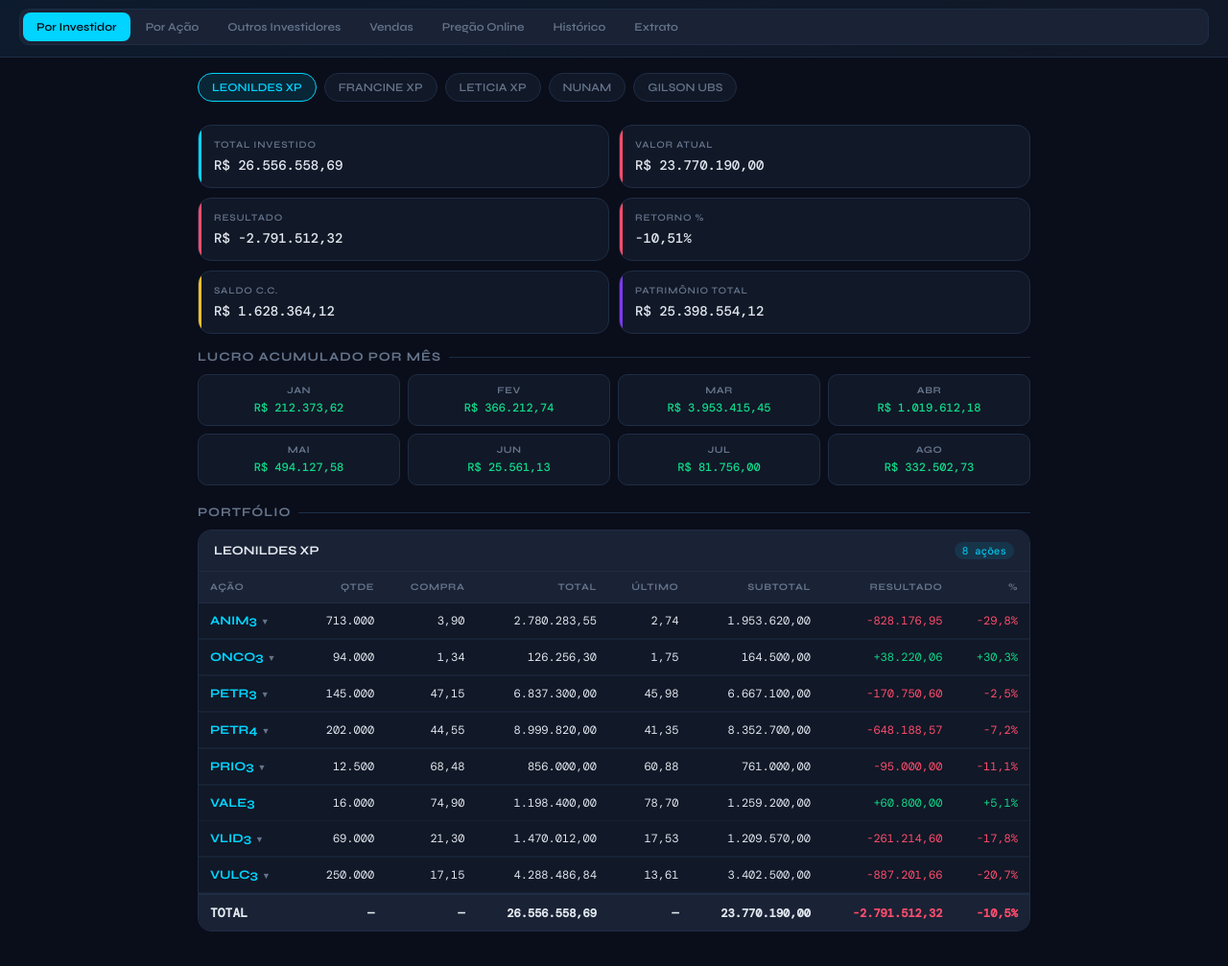
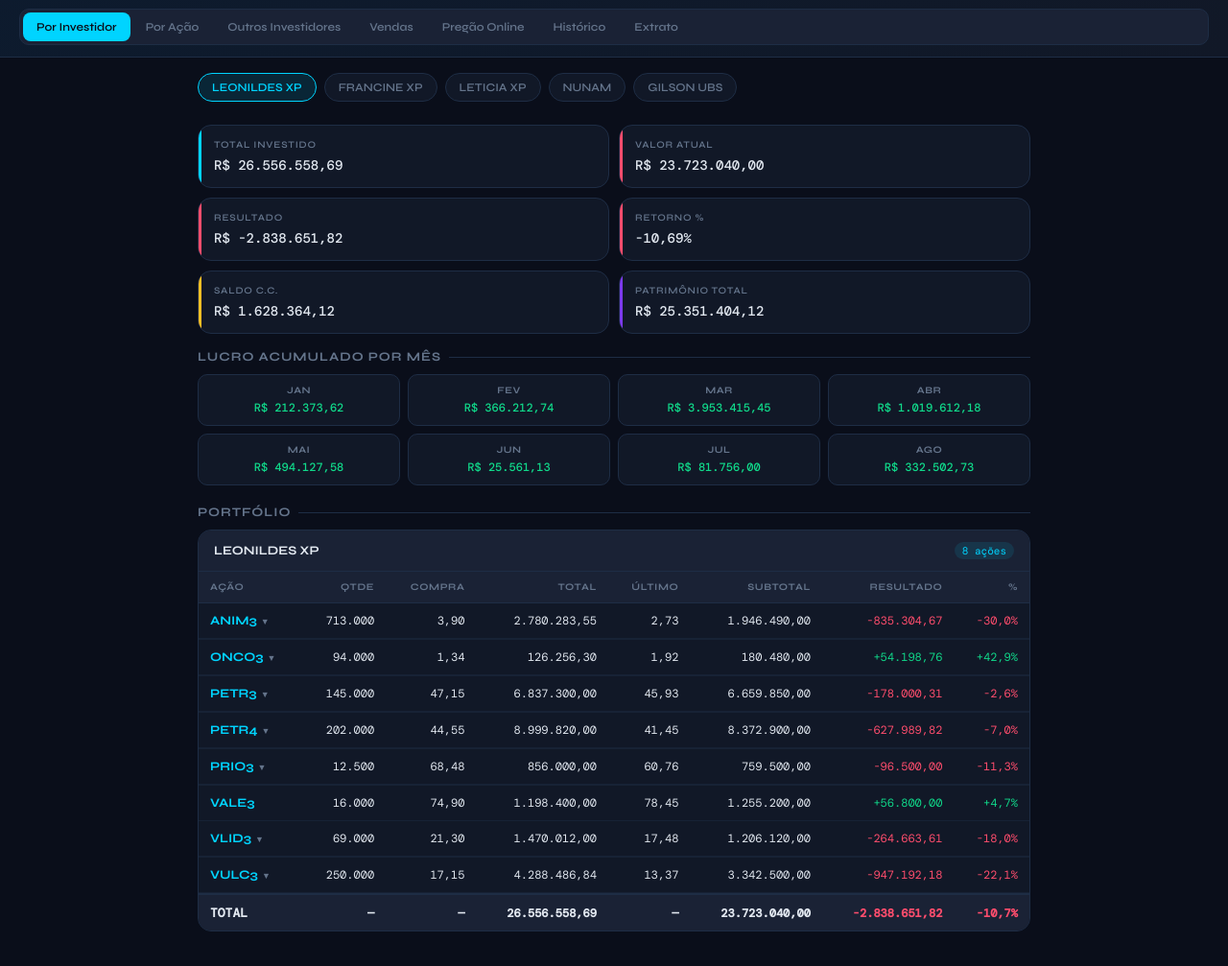
Before and after one commit to diretoriafinanceira-bit/pitzinvest, a plain HTML site: page index.html in a window 1280 px wide. Shown: the part 43-1050 px from the top of the page at 96% size. Drawn offline with nearby package versions, Linux system fonts and the light colour scheme.

Commit message:
Fechto 26082026
Updated investment data for various stocks and adjusted balances.

```diff
--- a/index.html
+++ b/index.html
@@ -119,44 +119,47 @@
 <div class="container"><div id="app-content"></div></div>
 <script>const investimentos = [
   // LEONILDES XP
-  {inv:"LEONILDES XP",acao:"ANIM3", qtde:713000, compra:3.899415918653576, total:2780283.55, ultimo:2.74, subtotal:1953620.0000000002, resultado:-828176.9488192791, pct:-0.29771294025280853},
-  {inv:"LEONILDES XP",acao:"ONCO3", qtde:94000, compra:1.3431521739130434, total:126256.30434782608, ultimo:1.75, subtotal:164500, resultado:38220.05966971346, pct:0.30266136941265953},
-  {inv:"LEONILDES XP",acao:"PETR3", qtde:145000, compra:47.15379310344827, total:6837299.999999999, ultimo:45.98, subtotal:6667100, resultado:-170750.6021043589, pct:-0.024971385313947946},
-  {inv:"LEONILDES XP",acao:"PETR4", qtde:202000, compra:44.55356435643564, total:8999820, ultimo:41.35, subtotal:8352700, resultado:-648188.5714234791, pct:-0.07201384244233222},
-  {inv:"LEONILDES XP",acao:"PRIO3", qtde:12500, compra:68.48, total:856000, ultimo:60.88, subtotal:761000, resultado:-95000, pct:-0.11098130841121495},
-  {inv:"LEONILDES XP",acao:"VALE3", qtde:16000, compra:74.9, total:1198400, ultimo:78.7, subtotal:1259200, resultado:60800, pct:0.05073431241655541},
-  {inv:"LEONILDES XP",acao:"VLID3", qtde:69000, compra:21.304521704347824, total:1470011.9976, ultimo:17.53, subtotal:1209570, resultado:-261214.60325936234, pct:-0.1776022149541764},
-  {inv:"LEONILDES XP",acao:"VULC3", qtde:250000, compra:17.15394736, total:4288486.84, ultimo:13.61, subtotal:3402500, resultado:-887201.657383757, pct:-0.20682129626815396},
+  {inv:"LEONILDES XP",acao:"ANIM3", qtde:713000, compra:3.899415918653576, total:2780283.55, ultimo:2.73, subtotal:1946490, resultado:-835304.6694036834, pct:-0.30027545835463937},
+  {inv:"LEONILDES XP",acao:"ONCO3", qtde:94000, compra:1.3431521739130434, total:126256.30434782608, ultimo:1.92, subtotal:180480, resultado:54198.76063339311, pct:0.42919091470150017},
+  {inv:"LEONILDES XP",acao:"PETR3", qtde:145000, compra:47.15379310344827, total:6837299.999999999, ultimo:45.93, subtotal:6659850, resultado:-178000.30650697902, pct:-0.026031617910323632},
+  {inv:"LEONILDES XP",acao:"PETR4", qtde:202000, compra:44.55356435643564, total:8999820, ultimo:41.45, subtotal:8372900.000000001, resultado:-627989.8153432522, pct:-0.06976974812787479},
+  {inv:"LEONILDES XP",acao:"PRIO3", qtde:12500, compra:68.48, total:856000, ultimo:60.76, subtotal:759500, resultado:-96500, pct:-0.11273364485981308},
+  {inv:"LEONILDES XP",acao:"VALE3", qtde:16000, compra:74.9, total:1198400, ultimo:78.45, subtotal:1255200, resultado:56800, pct:0.04739652870493992},
+  {inv:"LEONILDES XP",acao:"VLID3", qtde:69000, compra:21.304521704347824, total:1470011.9976, ultimo:17.48, subtotal:1206120, resultado:-264663.608518568, pct:-0.17994734710509028},
+  {inv:"LEONILDES XP",acao:"VULC3", qtde:250000, compra:17.15394736, total:4288486.84, ultimo:13.37, subtotal:3342500, resultado:-947192.1801808255, pct:-0.22080656149572445},
   // FRANCINE XP
-  {inv:"FRANCINE XP", acao:"ANIM3", qtde:930000, compra:2.655419440860215, total:2469540.08, ultimo:2.74, subtotal:2548200, resultado:78659.91999999993, pct:0.031852052387017715},
-  {inv:"FRANCINE XP", acao:"BBSE3", qtde:24000, compra:38.993386666666666, total:935841.28, ultimo:38.9, subtotal:933600, resultado:-2561.9006259620596, pct:-0.0027365999665752818},
-  {inv:"FRANCINE XP", acao:"PETR3", qtde:64000, compra:50.22, total:3214080, ultimo:45.98, subtotal:2942720, resultado:-271360, pct:-0.08442851453604142},
-  {inv:"FRANCINE XP", acao:"PETR4", qtde:38000, compra:38.67, total:1469460, ultimo:41.35, subtotal:1571300, resultado:101840, pct:0.06930437031290407},
-  {inv:"FRANCINE XP", acao:"PRIO3", qtde:29000, compra:57.46, total:1666340, ultimo:60.88, subtotal:1765520, resultado:99180, pct:0.05951966585450748},
-  {inv:"FRANCINE XP", acao:"VLID3", qtde:15000, compra:19.55, total:293250, ultimo:17.53, subtotal:262950, resultado:-30300, pct:-0.10332480818414322},
+  {inv:"FRANCINE XP", acao:"ANIM3", qtde:930000, compra:2.655419440860215, total:2469540.08, ultimo:2.73, subtotal:2538900, resultado:69359.91999999993, pct:0.02808616898414539},
+  {inv:"FRANCINE XP", acao:"BBSE3", qtde:24000, compra:38.993386666666666, total:935841.28, ultimo:39.41, subtotal:945839.9999999999, resultado:9673.895864545777, pct:0.01033352502489885},
+  {inv:"FRANCINE XP", acao:"PETR3", qtde:64000, compra:50.22, total:3214080, ultimo:45.93, subtotal:2939520, resultado:-274560, pct:-0.08542413381123058},
+  {inv:"FRANCINE XP", acao:"PETR4", qtde:38000, compra:38.67, total:1469460, ultimo:41.45, subtotal:1575100, resultado:105640, pct:0.07189035427980346},
+  {inv:"FRANCINE XP", acao:"PRIO3", qtde:29000, compra:57.46, total:1666340, ultimo:60.76, subtotal:1762040, resultado:95700, pct:0.05743125652627915},
+  {inv:"FRANCINE XP", acao:"VLID3", qtde:15000, compra:19.55, total:293250, ultimo:17.48, subtotal:262200, resultado:-31050, pct:-0.10588235294117647},
   // LETICIA XP
-  {inv:"LETICIA XP",  acao:"ANIM3", qtde:880000, compra:2.591501090909091, total:2280520.96, ultimo:2.74, subtotal:2411200, resultado:130679.04000000004, pct:0.05730227535378584},
-  {inv:"LETICIA XP",  acao:"BBSE3", qtde:14000, compra:38.98, total:545720, ultimo:38.9, subtotal:544600, resultado:-1499.190487429451, pct:-0.0027452713967426406},
-  {inv:"LETICIA XP",  acao:"ONCO3", qtde:37000, compra:10.746216216216217, total:397610, ultimo:1.75, subtotal:64750, resultado:-333011.6340318916, pct:-0.8372140637505313},
-  {inv:"LETICIA XP",  acao:"PETR3", qtde:52000, compra:50.379230769230766, total:2619720, ultimo:45.98, subtotal:2390960, resultado:-228760, pct:-0.08732230925442414},
-  {inv:"LETICIA XP",  acao:"PETR4", qtde:38000, compra:38.66, total:1469079.9999999998, ultimo:41.35, subtotal:1571300, resultado:102220.00000000023, pct:0.06958096223486825},
-  {inv:"LETICIA XP",  acao:"PRIO3", qtde:40000, compra:57.35, total:2294000, ultimo:60.88, subtotal:2435200, resultado:141200, pct:0.06155187445510026},
-  {inv:"LETICIA XP",  acao:"VLID3", qtde:15000, compra:19.55, total:293250, ultimo:17.53, subtotal:262950, resultado:-30300, pct:-0.10332480818414322},
+  {inv:"LETICIA XP",  acao:"ANIM3", qtde:880000, compra:2.591501090909091, total:2280520.96, ultimo:2.73, subtotal:2402400, resultado:121879.04000000004, pct:0.053443507925487355},
+  {inv:"LETICIA XP",  acao:"BBSE3", qtde:14000, compra:38.98, total:545720, ultimo:39.41, subtotal:551740, resultado:5638.326369933299, pct:0.01032468245785444},
+  {inv:"LETICIA XP",  acao:"ONCO3", qtde:37000, compra:10.746216216216217, total:397610, ultimo:1.92, subtotal:71040, resultado:-326723.69687915477, pct:-0.8214014990372971},
+  {inv:"LETICIA XP",  acao:"PETR3", qtde:52000, compra:50.379230769230766, total:2619720, ultimo:45.93, subtotal:2388360, resultado:-231360, pct:-0.08831478173239889},
+  {inv:"LETICIA XP",  acao:"PETR4", qtde:38000, compra:38.66, total:1469079.9999999998, ultimo:41.45, subtotal:1575100, resultado:106020.00000000023, pct:0.07216761510605293},
+  {inv:"LETICIA XP",  acao:"PRIO3", qtde:40000, compra:57.35, total:2294000, ultimo:60.76, subtotal:2430400, resultado:136400, pct:0.059459459459459456},
+  {inv:"LETICIA XP",  acao:"VLID3", qtde:15000, compra:19.55, total:293250, ultimo:17.48, subtotal:262200, resultado:-31050, pct:-0.10588235294117647},
   // NUNAM
-  {inv:"NUNAM",acao:"OURO UBS", qtde:2667.43, compra:243.68, total:649999.3424, ultimo:245.96, subtotal:656081.0828, resultado:5830.691394747219, pct:0.008966840269248502},
-  {inv:"NUNAM",acao:"CERT", qtde:379700, compra:2.12, total:804964, ultimo:2.54, subtotal:964438, resultado:159474, pct:0.1981132075471698},
-  {inv:"NUNAM",acao:"FEVR", qtde:56530, compra:16.44360251194056, total:929556.85, ultimo:8.49, subtotal:479939.7, resultado:-320697.7107319708, pct:-0.4005529924448292},
-  {inv:"NUNAM",acao:"NVIDIA", qtde:8100, compra:216.64666666666668, total:1754838, ultimo:213, subtotal:1725300, resultado:-29538, pct:-0.016832322983660032},
-  {inv:"NUNAM",acao:"ORCL", qtde:4900, compra:174.03005384467158, total:852747.2638388908, ultimo:144.74, subtotal:709226, resultado:-127533.28335525274, pct:-0.15241334741320997},
-  {inv:"NUNAM",acao:"VALE", qtde:135000, compra:14.79, total:1996650, ultimo:15.33, subtotal:2069550, resultado:72900, pct:0.036511156186612576},
-  {inv:"NUNAM",acao:"BKI", qtde:3145500, compra:0.26983605047661147, total:848769.2967741814, ultimo:0.095, subtotal:298822.5, resultado:-553170.8633261223, pct:-0.649266634151447},
+  {inv:"NUNAM",acao:"OURO UBS", qtde:2667.43, compra:243.68, total:649999.3424, ultimo:250.31, subtotal:667684.4033, resultado:17431.78155577811, pct:0.02680770668639447},
+  {inv:"NUNAM",acao:"CERT", qtde:379700, compra:2.12, total:804964, ultimo:2.5, subtotal:949250, resultado:144286, pct:0.1792452830188679},
+  {inv:"NUNAM",acao:"FEVR", qtde:56530, compra:16.44360251194056, total:929556.85, ultimo:8.55, subtotal:483331.50000000006, resultado:-316995.68013643695, pct:-0.3960826122166644},
+  {inv:"NUNAM",acao:"NVIDIA", qtde:19000, compra:213.80884210526315, total:4062368, ultimo:209.66, subtotal:3983540, resultado:-78828, pct:-0.01940444587984151},
+  {inv:"NUNAM",acao:"ORCL", qtde:16500, compra:156.48237962659945, total:2581959.263838891, ultimo:148.87, subtotal:2456355, resultado:-108571.84942907636, pct:-0.04232941358668503},
+  {inv:"NUNAM",acao:"VALE", qtde:135000, compra:14.79, total:1996650, ultimo:15.16, subtotal:2046600, resultado:49950, pct:0.025016903313049357},
+  {inv:"NUNAM",acao:"BKI", qtde:3145500, compra:0.26983605047661147, total:848769.2967741814, ultimo:0.09, subtotal:283095, resultado:-568854.1781839506, pct:-0.6677090520781337},
+  {inv:"NUNAM",acao:"AMD", qtde:4000, compra:483.53, total:1934120, ultimo:480.93, subtotal:1923720, resultado:-10400, pct:-0.005377122412259839},
+  {inv:"NUNAM",acao:"MU", qtde:750, compra:936.47, total:702352.5, ultimo:935.72, subtotal:701790, resultado:-562.5, pct:-0.0008008799000501885},
+  {inv:"NUNAM",acao:"SNDK", qtde:470, compra:1474.34, total:692939.7999999999, ultimo:1482.91, subtotal:696967.7000000001, resultado:4027.9000000001397, pct:0.005812770460002645},
 ];
 
 const saldosCC = {
   "LEONILDES XP": 1628364.12,
   "FRANCINE XP":  32253.91,
   "LETICIA XP":   25003.07,
-  "NUNAM UBS":    7422950.00,
+  "NUNAM UBS":    56795.70,
   "NUNAM CS":     0,
   "GILSON UBS":   130782.25
 };
@@ -452,6 +455,9 @@ const tickerMap = {
   "ORCL":     "ORCL",
   "BKI":      "BKI",
   "VALE":     "VALE",
+  "AMD":      "AMD",
+  "MU":       "MU",
+  "SNDK":     "SNDK",
 };
 
 const priceCache = {};
```
